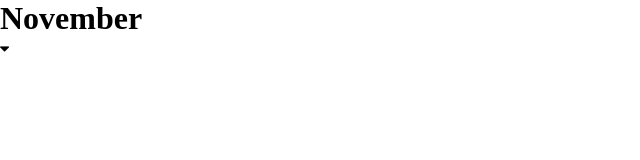
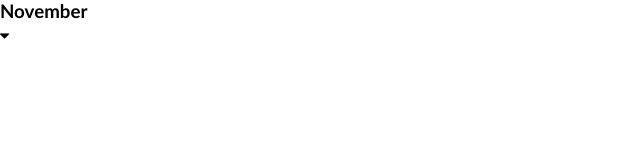
Before and after one commit to Code-Coterie-Team/calender, a plain HTML site: page index.html in a window 1280 px wide. Shown: the whole page, without its empty margins (0-640 px from the left). Drawn offline with Linux system fonts and the light colour scheme.

Commit message:
add font css file

```diff
--- a/index.html
+++ b/index.html
@@ -10,7 +10,7 @@
 </head>
 <body>
     <header>
-        <h1>November</h1>
+        <h3>November</h3>
         <i class="fa fa-sort-desc" aria-hidden="true"></i>
     </header>
 
--- a/style.css
+++ b/style.css
@@ -1,4 +1,8 @@
 *{
     padding: 0;
     margin: 0;
+    box-sizing: border-box;
 }
+body{
+    font-family: 'Gill Sans', 'Gill Sans MT', Calibri, 'Trebuchet MS', sans-serif;
+}
```
